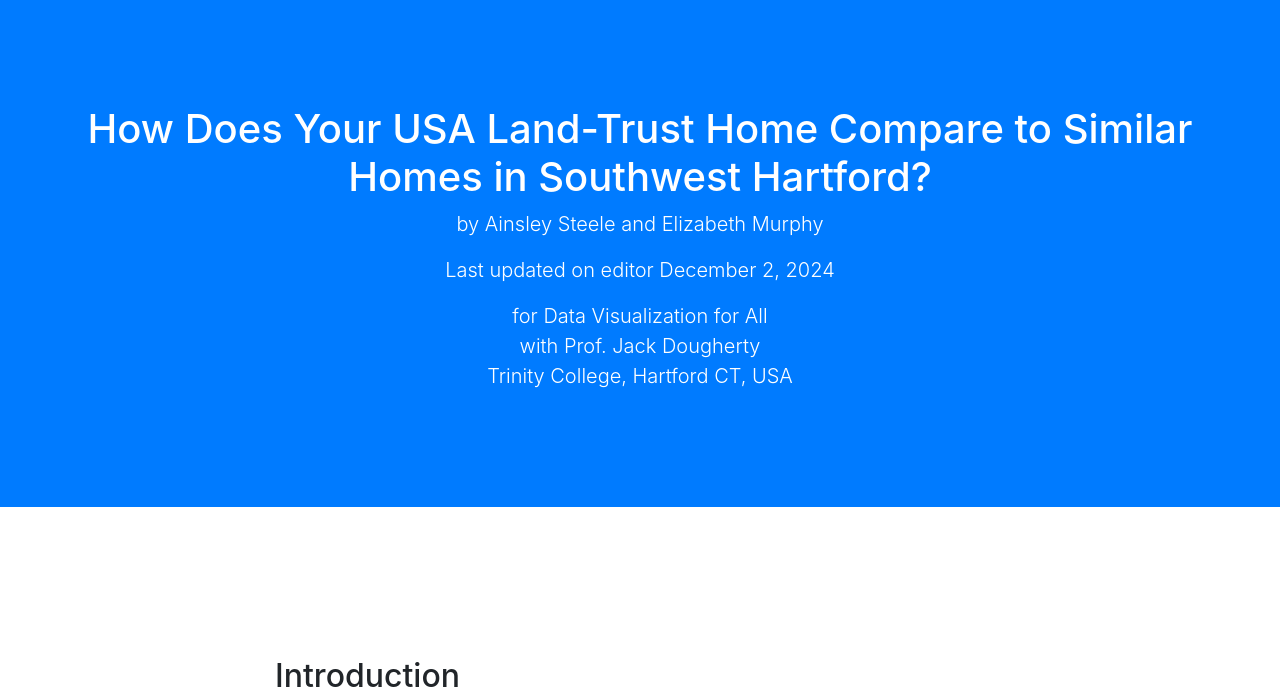
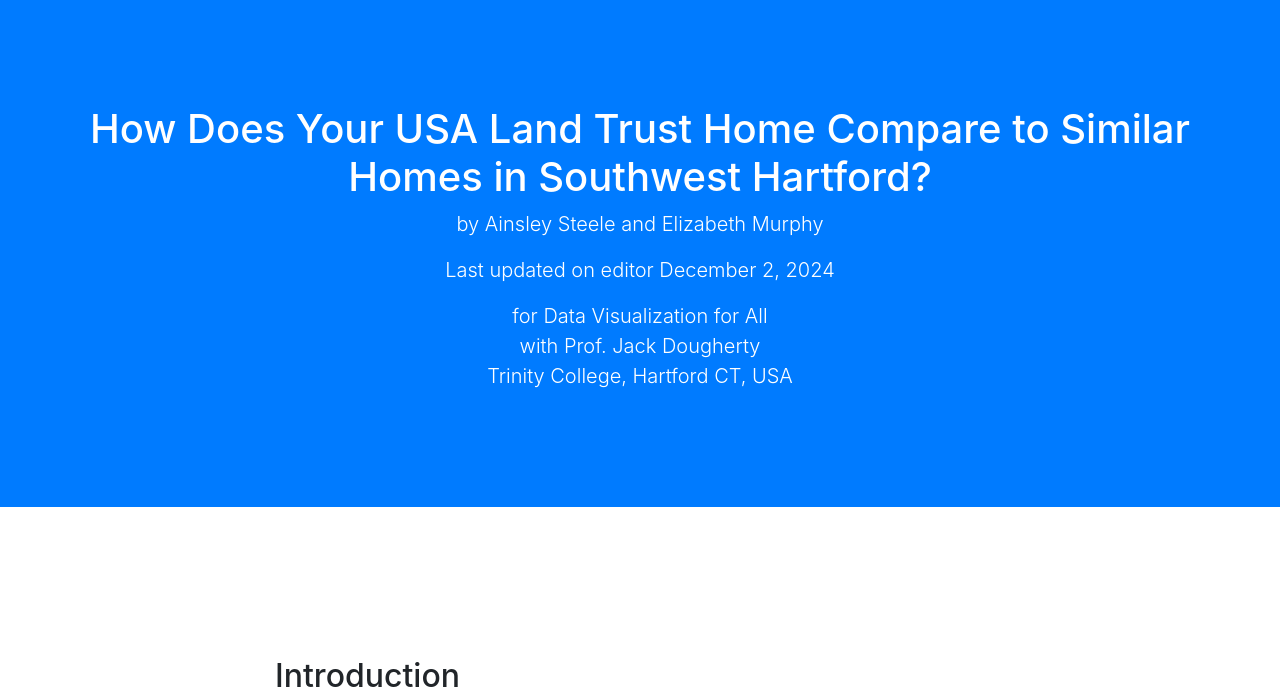
Before and after one commit to DataVizForAll/clt-steele-murphy, a plain HTML site: page index.html in a window 1280 px wide. Shown: the part 51-751 px from the top of the page. Drawn offline with nearby package versions, Linux system fonts and the light colour scheme.

Commit message:
Update index.html

```diff
--- a/index.html
+++ b/index.html
@@ -53,7 +53,7 @@
 
   <header class="bg-primary text-white">
     <div class="container text-center">
-      <h1>How Does Your USA Land-Trust Home Compare to Similar Homes in Southwest Hartford?</h1>
+      <h1>How Does Your USA Land Trust Home Compare to Similar Homes in Southwest Hartford?</h1>
       <p class="lead">by Ainsley Steele and Elizabeth Murphy</p>
       <p class="lead">Last updated on editor December 2, 2024</p>
       <p class="lead">for Data Visualization for All</br>with Prof. Jack Dougherty</br>Trinity College, Hartford CT, USA</p>
```
